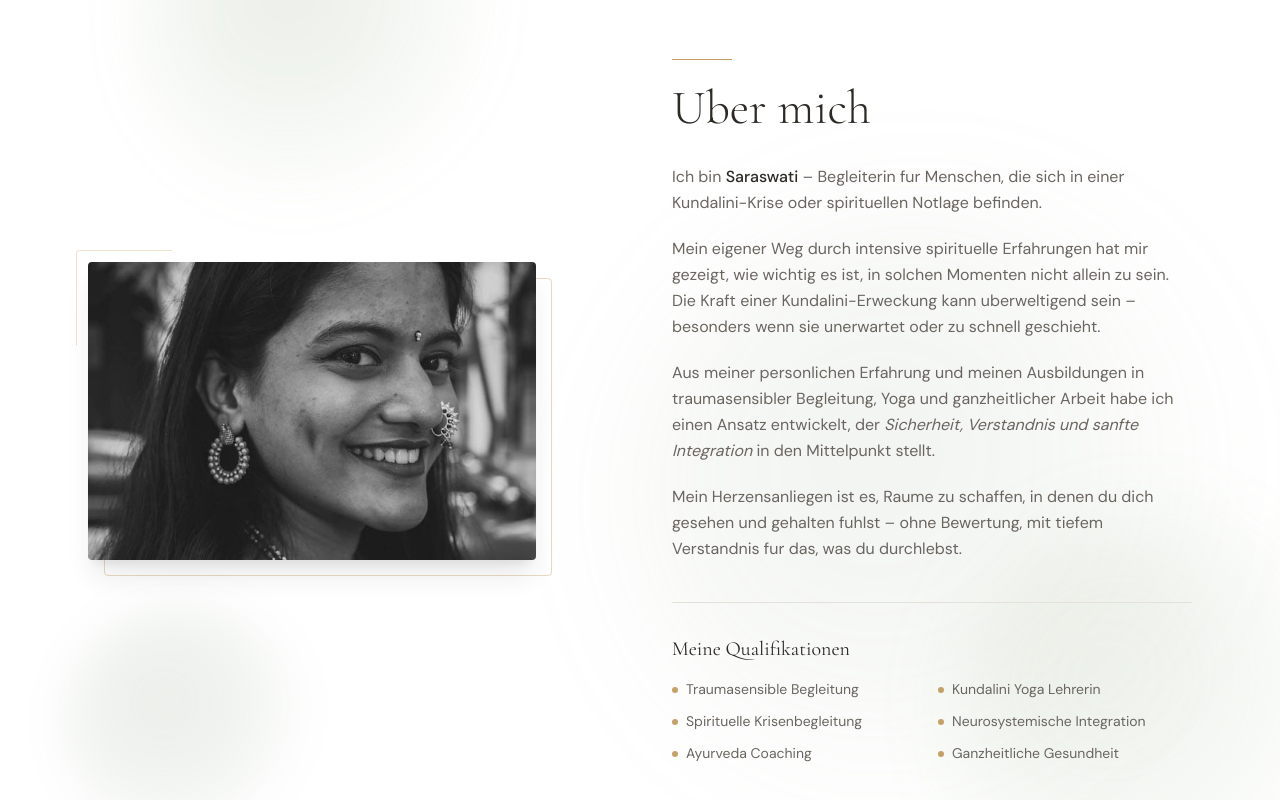
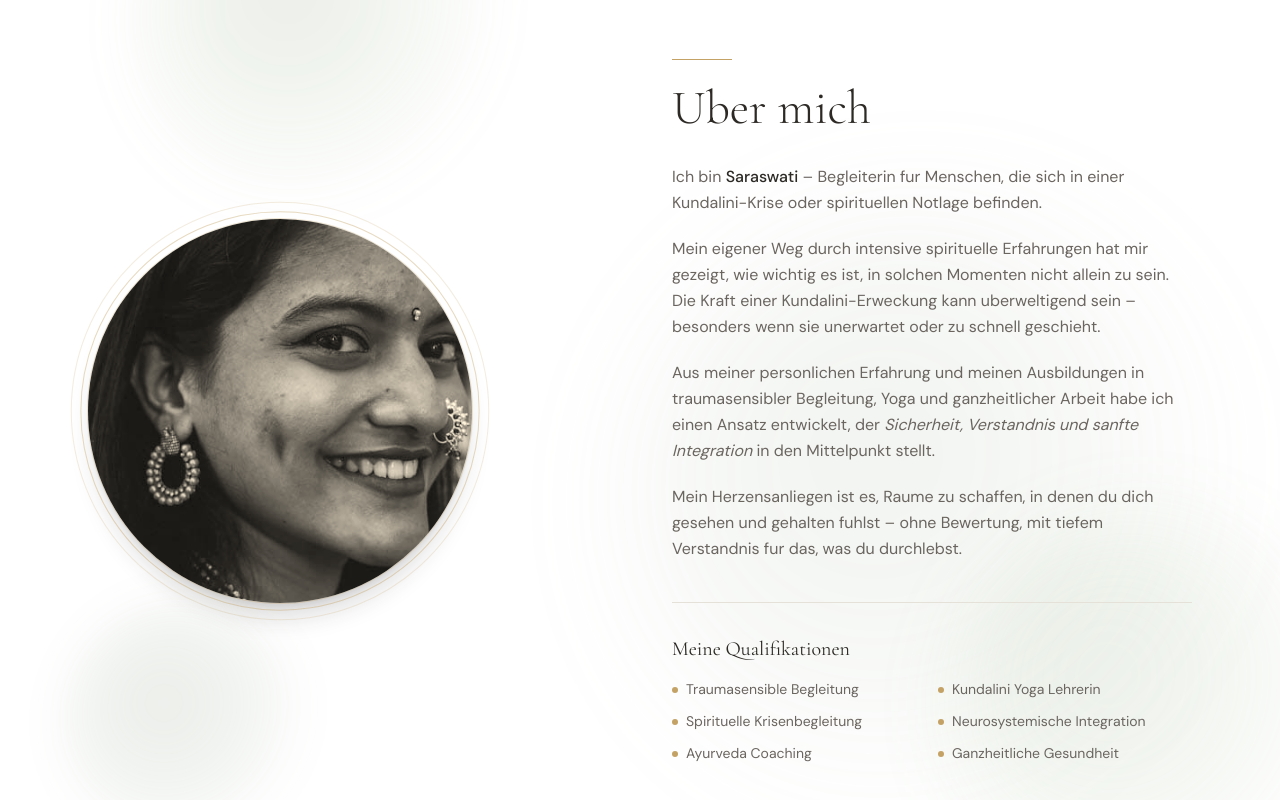
Before and after one commit to restitutio777/yoga-coaching-britta-iven, a Next.js app: page / in a window 1280 px wide. Shown: the part 988-1788 px from the top of the page. Built offline with nearby package versions, Linux system fonts and the light colour scheme.

Commit message:
Style portrait with circular frame and warm filter
Co-Authored-By: Claude Opus 4.7 <noreply@anthropic.com>

```diff
--- a/src/components/AboutSection.tsx
+++ b/src/components/AboutSection.tsx
@@ -10,21 +10,20 @@ export function AboutSection() {
       <div className="relative z-10 max-w-6xl mx-auto px-6">
         <div className="grid md:grid-cols-2 gap-16 items-center">
           {/* Portrait */}
-          <div className="relative max-w-md mx-auto md:mx-0">
-            <div className="aspect-[3/2] rounded-sm overflow-hidden shadow-xl shadow-warm-dark/10">
+          <div className="relative max-w-sm mx-auto md:mx-0">
+            <div className="aspect-square rounded-full overflow-hidden shadow-xl shadow-warm-dark/15 ring-1 ring-gold/30">
               <Image
                 src="/portrait.jpg"
                 alt="Portrait von Saraswati"
                 width={640}
                 height={427}
                 priority
-                className="w-full h-full object-cover object-center"
+                className="w-full h-full object-cover object-center [filter:sepia(0.35)_contrast(1.05)_brightness(1.03)_saturate(1.1)]"
               />
             </div>
-            {/* Decorative offset border */}
-            <div className="absolute -bottom-4 -right-4 w-full h-full border border-gold/40 rounded-sm -z-10" />
-            {/* Subtle gold accent */}
-            <div className="absolute -top-3 -left-3 w-24 h-24 border-t border-l border-gold/30 rounded-tl-sm" />
+            {/* Decorative outer ring */}
+            <div className="absolute inset-0 rounded-full border border-gold/40 scale-[1.04] pointer-events-none" />
+            <div className="absolute inset-0 rounded-full border border-gold/20 scale-[1.09] pointer-events-none" />
           </div>
 
           {/* Text content */}
```
